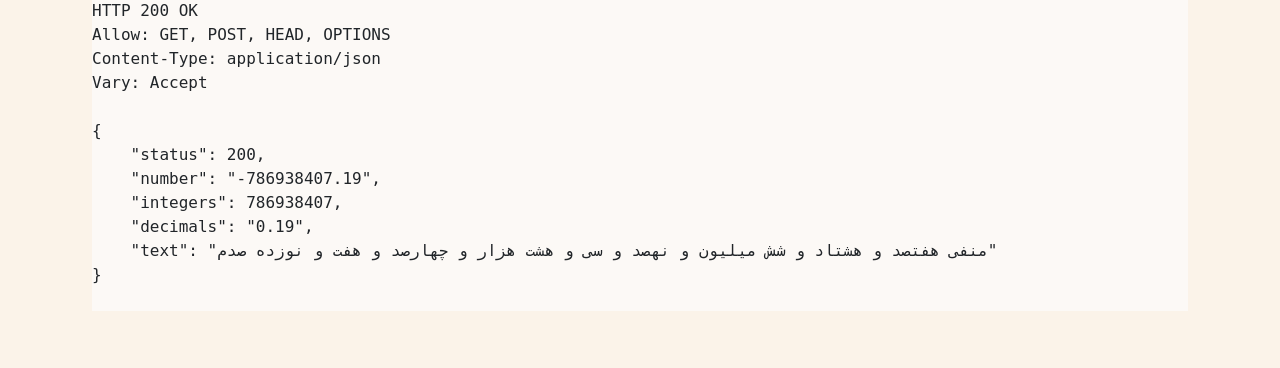
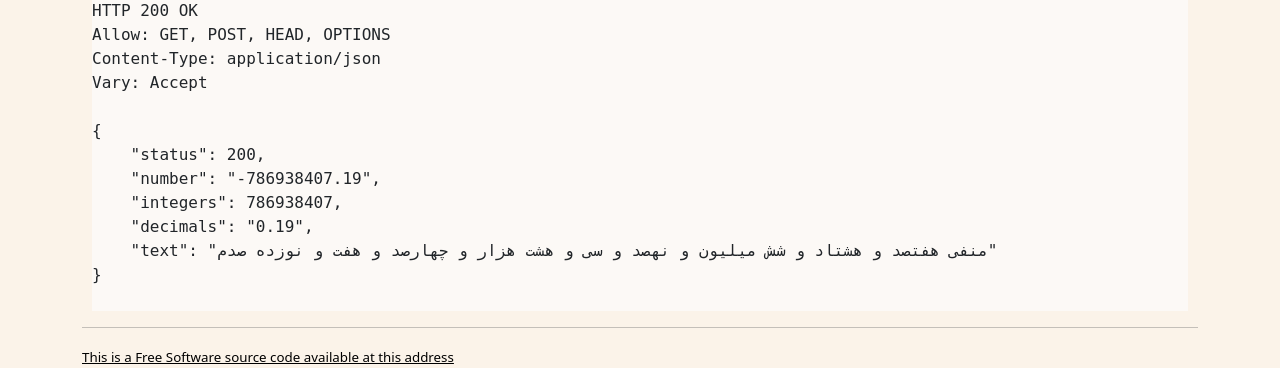
Before and after one commit to MortezaShoeibi/farsinum, a Django app: page / in a window 1280 px wide. Shown: the part 489-857 px from the top of the page. Before the commit the page ends 800 px from the top, so only its background shows below. Run offline with Django 4.2, Linux system fonts and the light colour scheme.

Commit message:
add src code repo link address to index.html

```diff
--- a/templates/index.html
+++ b/templates/index.html
@@ -61,9 +61,11 @@ Vary: Accept
     "text": "منفی هفتصد و هشتاد و شش میلیون و نهصد و سی و هشت هزار و چهارصد و هفت و نوزده صدم"
 }
             </pre>
-            </p>
 
         </div>
+        <hr>
+        <a class="github" href="https://github.com/MortezaShoeibi/farsinum">
+        <span class="text text-start author">This is a Free Software source code available at this address</a></span>
     </div>
 
     <script src="{% static 'scripts.js' %}"></script>
```
